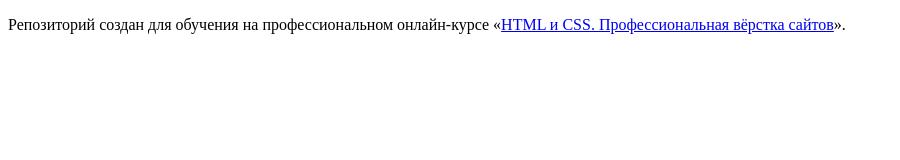
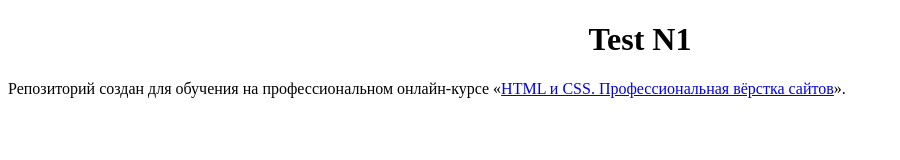
Before and after one commit to GUFI11/My-Learn, a plain HTML site: page index.html in a window 1280 px wide. Shown: the whole page, without its empty margins (0-900 px from the left). Drawn offline with Linux system fonts and the light colour scheme.

Commit message:
Update index.html
i dont now how i do

```diff
--- a/index.html
+++ b/index.html
@@ -4,9 +4,10 @@
     <meta charset="utf-8">
     <title>HTML Academy: {{projectTitle}}</title>
   </head>
-  <body>
-
-    <p>Репозиторий создан для обучения на профессиональном онлайн‑курсе «<a href="https://htmlacademy.ru/intensive/htmlcss">HTML и CSS. Профессиональная вёрстка сайтов</a>».</p>
-
-  </body>
+	<body>
+		<main>
+		<h1 align="center">Test N1</h1>
+    		<p>Репозиторий создан для обучения на профессиональном онлайн‑курсе «<a href="https://htmlacademy.ru/intensive/htmlcss">HTML и CSS. Профессиональная вёрстка сайтов</a>».</p>
+  		</main>
+	</body>
 </html>
```
